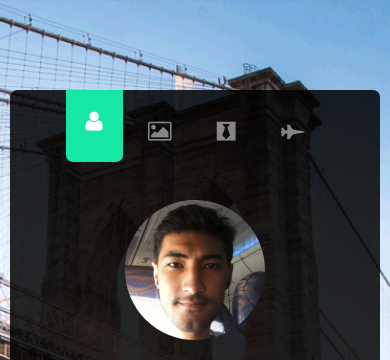
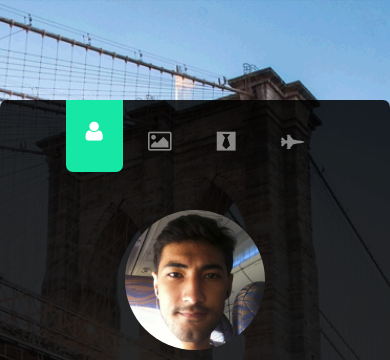
Before and after one commit to ihlasserdarov/ihlasserdarov.github.io, a plain HTML site: page index.html in a window 390 px wide. Shown: the top 360 px of the page. Drawn offline with nearby package versions, Linux system fonts and the light colour scheme.

Commit message:
Адаптация фона

```diff
--- a/style/style.css
+++ b/style/style.css
@@ -457,8 +457,12 @@ ul.tab-menu li a.active .fa {
 /*======================Media Quores===============================*/
 
 @media screen and (max-width: 800px) {
-	#container {
+	.tabs {
 		margin: 90px 10px;
+	}
+
+	body {
+		background-position: center right;
 	}
 }
 
```
